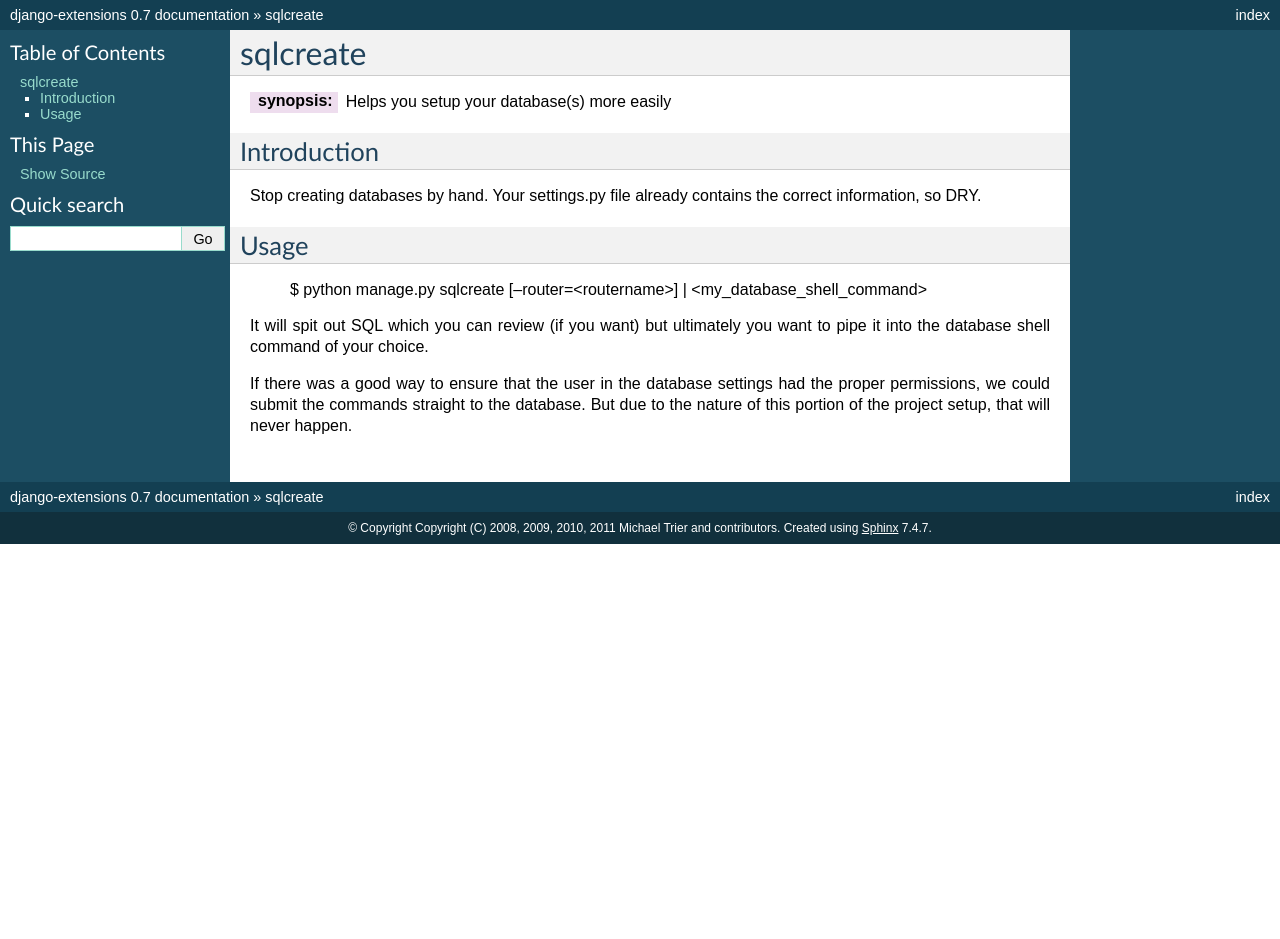
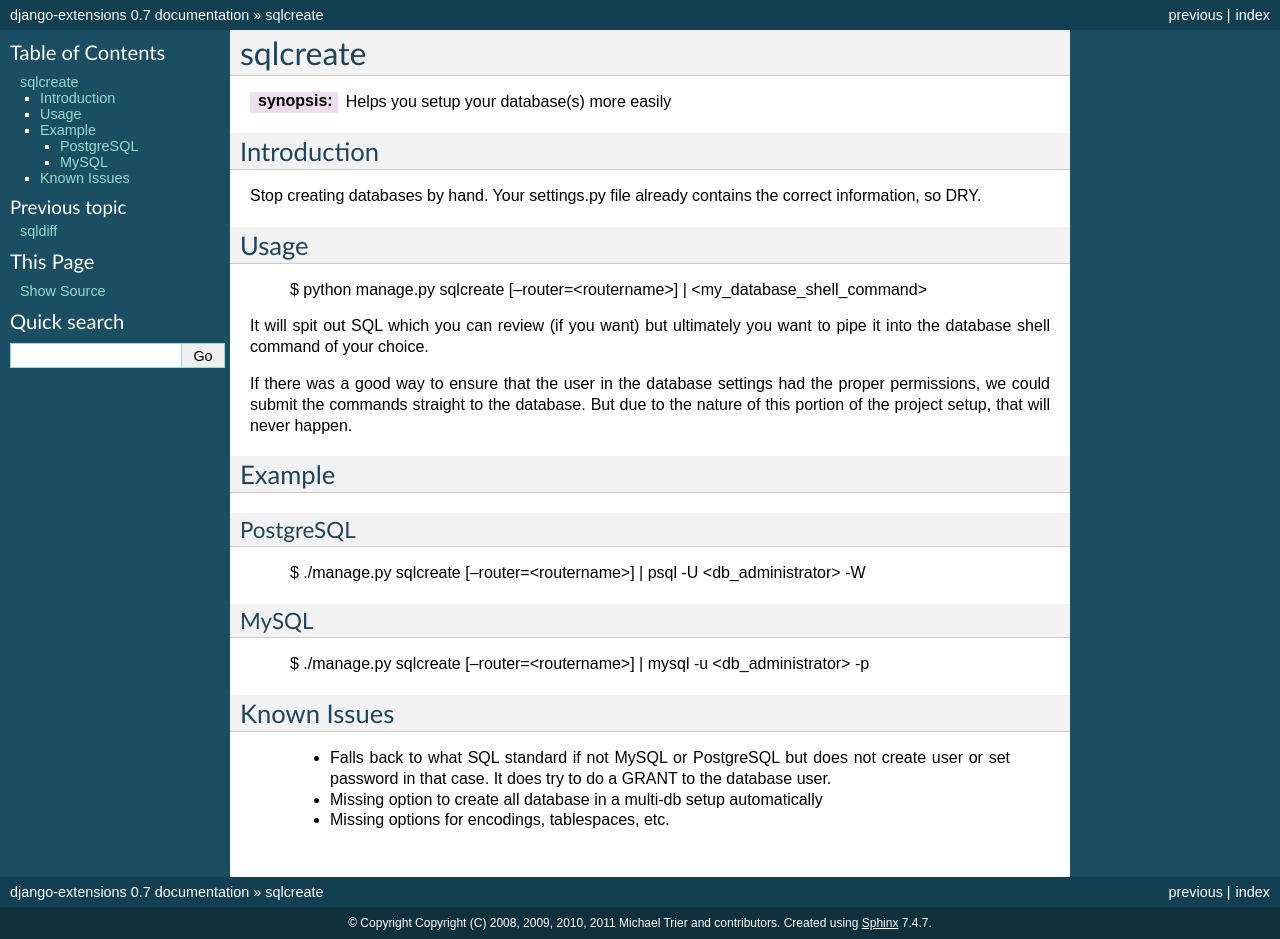
Before and after one commit to MustafaFiser/django-extensions, a Sphinx documentation site: the page built from docs/sqlcreate.rst, in a window 1280 px wide. Built offline with Sphinx 7.4.7, drawn with Linux system fonts in a browser that asks for light colours; before the commit the page ends 900 px from its top, so only the background shows below that.

Commit message:
fallback to SQL standard updated documentation

```diff
--- a/docs/command_extensions.rst
+++ b/docs/command_extensions.rst
@@ -71,9 +71,12 @@ Current Command Extensions
 * *show_urls* - Displays the url routes that are defined in your project. Very
   crude at this point.
 
-* *sqldiff* - Prints the (approximated) difference between an apps models and
+* :doc:`sqldiff` - Prints the (approximated) difference between an apps models and
   what is in the database.  This is very nice, but also very experimental at
   the moment.  It can not catch everything but it's a great sanity check.
+
+* :doc:`sqlcreate` - Generates the SQL to create your database for you, as specified
+  in settings.py.
 
 * `sync_media_s3`_ - Copies files found in settings.MEDIA_ROOT to S3.
   Optionally can also gzip CSS and Javascript files and set the
--- a/docs/index.rst
+++ b/docs/index.rst
@@ -56,6 +56,7 @@ Contents
    runserver_plus
    sync_media_s3
    sqldiff
+   sqlcreate
 
 
 Indices and tables
--- a/docs/sqlcreate.rst
+++ b/docs/sqlcreate.rst
@@ -21,3 +21,24 @@ pipe it into the database shell command of your choice.
 If there was a good way to ensure that the user in the database settings had the
 proper permissions, we could submit the commands straight to the database.
 But due to the nature of this portion of the project setup, that will never happen.
+
+Example
+-------------
+
+PostgreSQL
+~~~~~~~~~~
+  $ ./manage.py sqlcreate [--router=<routername>] | psql -U <db_administrator> -W
+
+
+MySQL
+~~~~~
+  $ ./manage.py sqlcreate [--router=<routername>] | mysql -u <db_administrator> -p
+
+
+Known Issues
+------------
+
+ * Falls back to what SQL standard if not MySQL or PostgreSQL but does not create
+   user or set password in that case. It does try to do a GRANT to the database user.
+ * Missing option to create all database in a multi-db setup automatically
+ * Missing options for encodings, tablespaces, etc.
```
Also changed, not shown: 1 other file.
